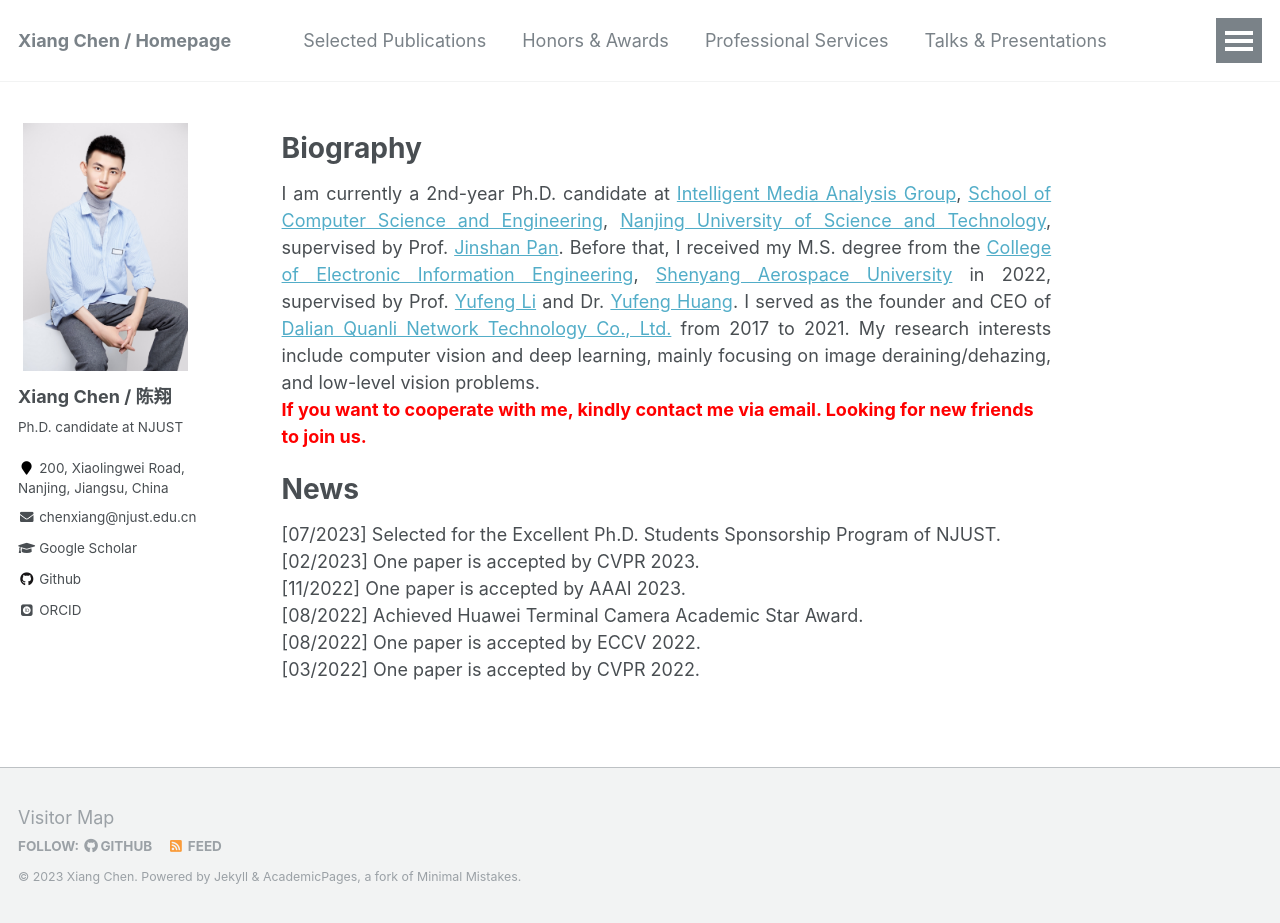
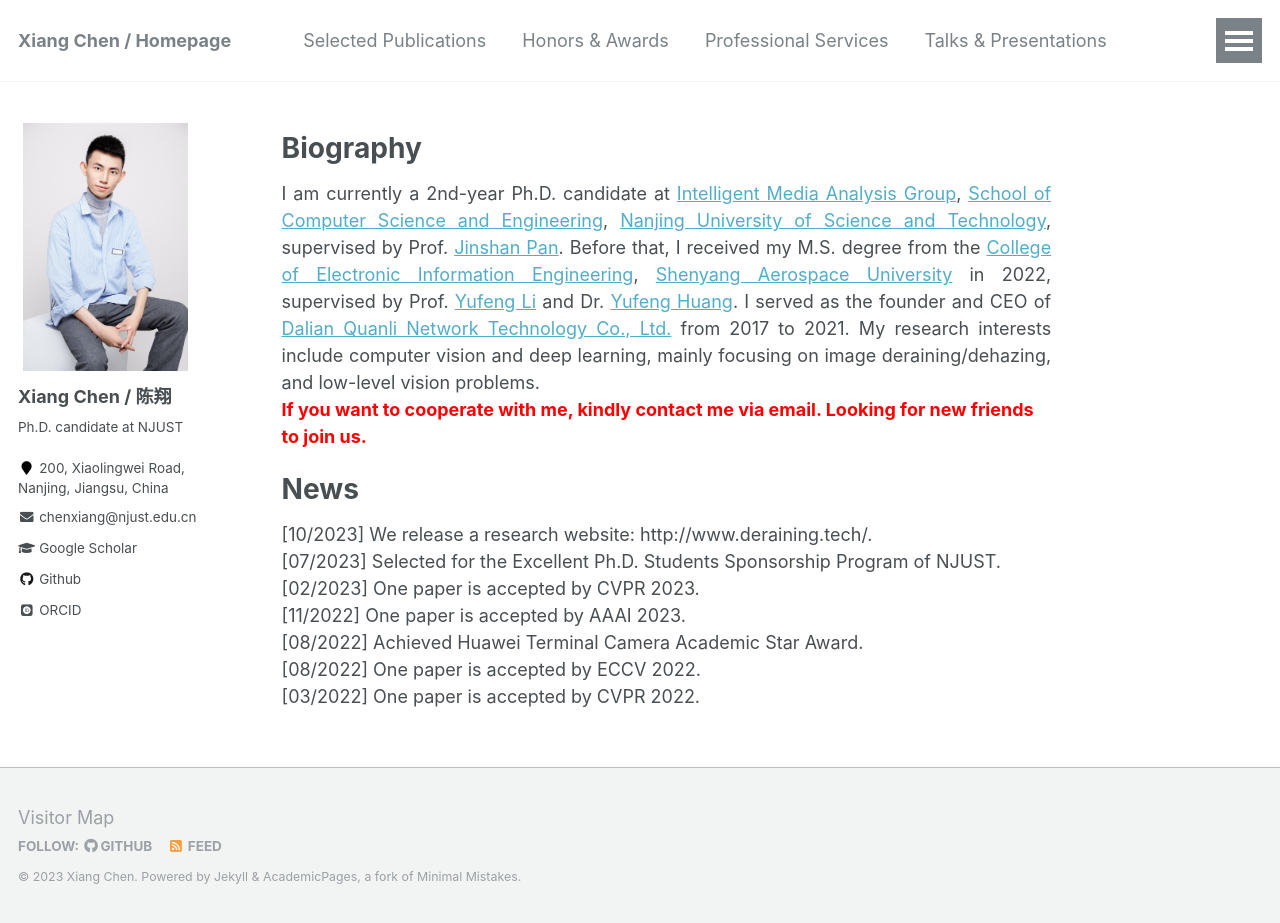
Before and after one commit to cschenxiang/cschenxiang.github.io, a Jekyll site: the page built from _pages/about.md, in a window 1280 px wide and 923 px high. Built offline with Jekyll 4.4.1, drawn with Linux system fonts in a browser that asks for light colours; some web fonts are replaced.

Commit message:
Update about.md

```diff
--- a/_pages/about.md
+++ b/_pages/about.md
@@ -19,6 +19,7 @@ If you want to cooperate with me, kindly contact me via email. Looking for new f
 
 News
 ======
+[10/2023] We release a research website:  http://www.deraining.tech/. <br>
 [07/2023] Selected for the Excellent Ph.D. Students Sponsorship Program of NJUST. <br>
 [02/2023] One paper is accepted by CVPR 2023. <br>
 [11/2022] One paper is accepted by AAAI 2023. <br>
```
